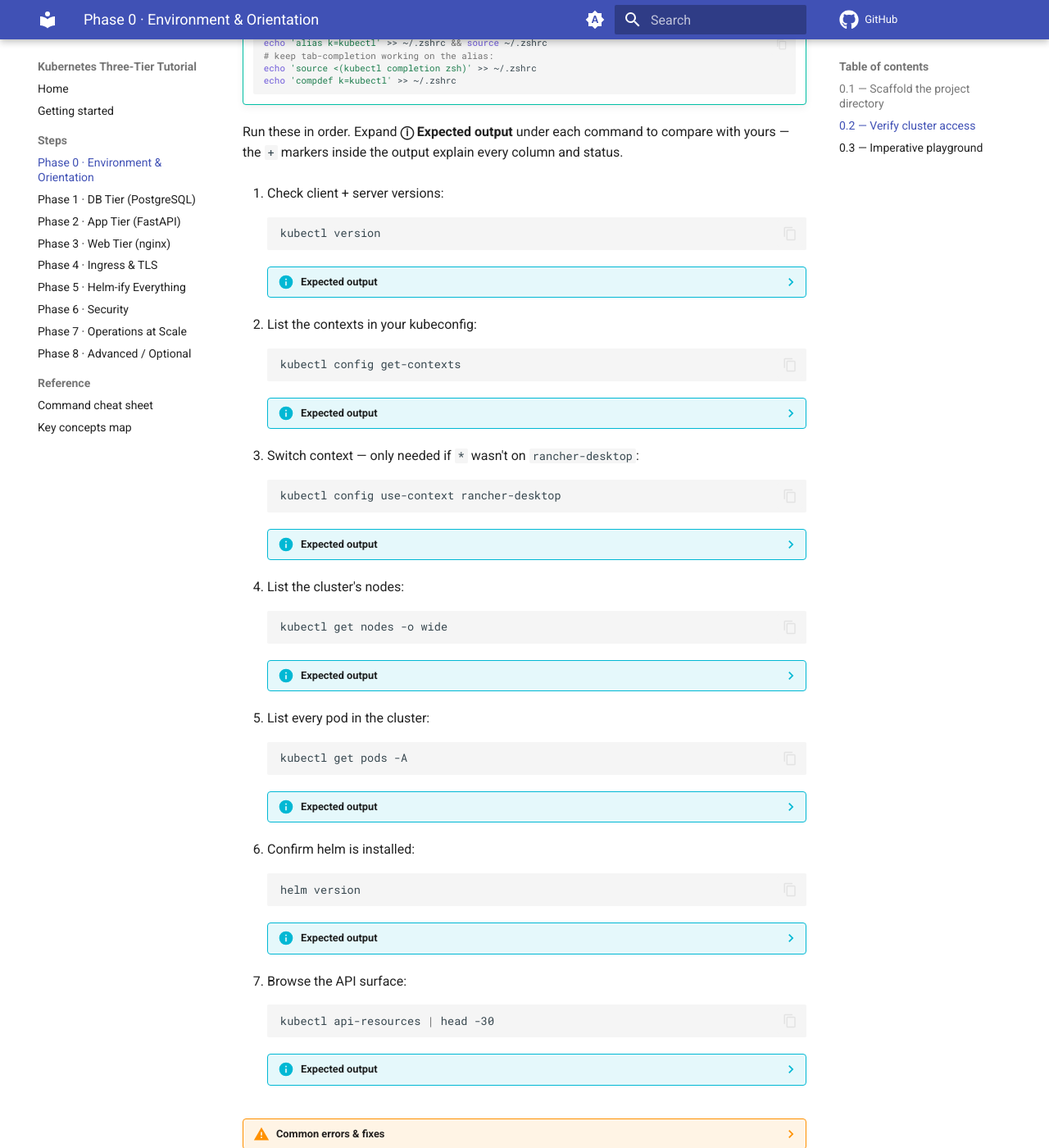
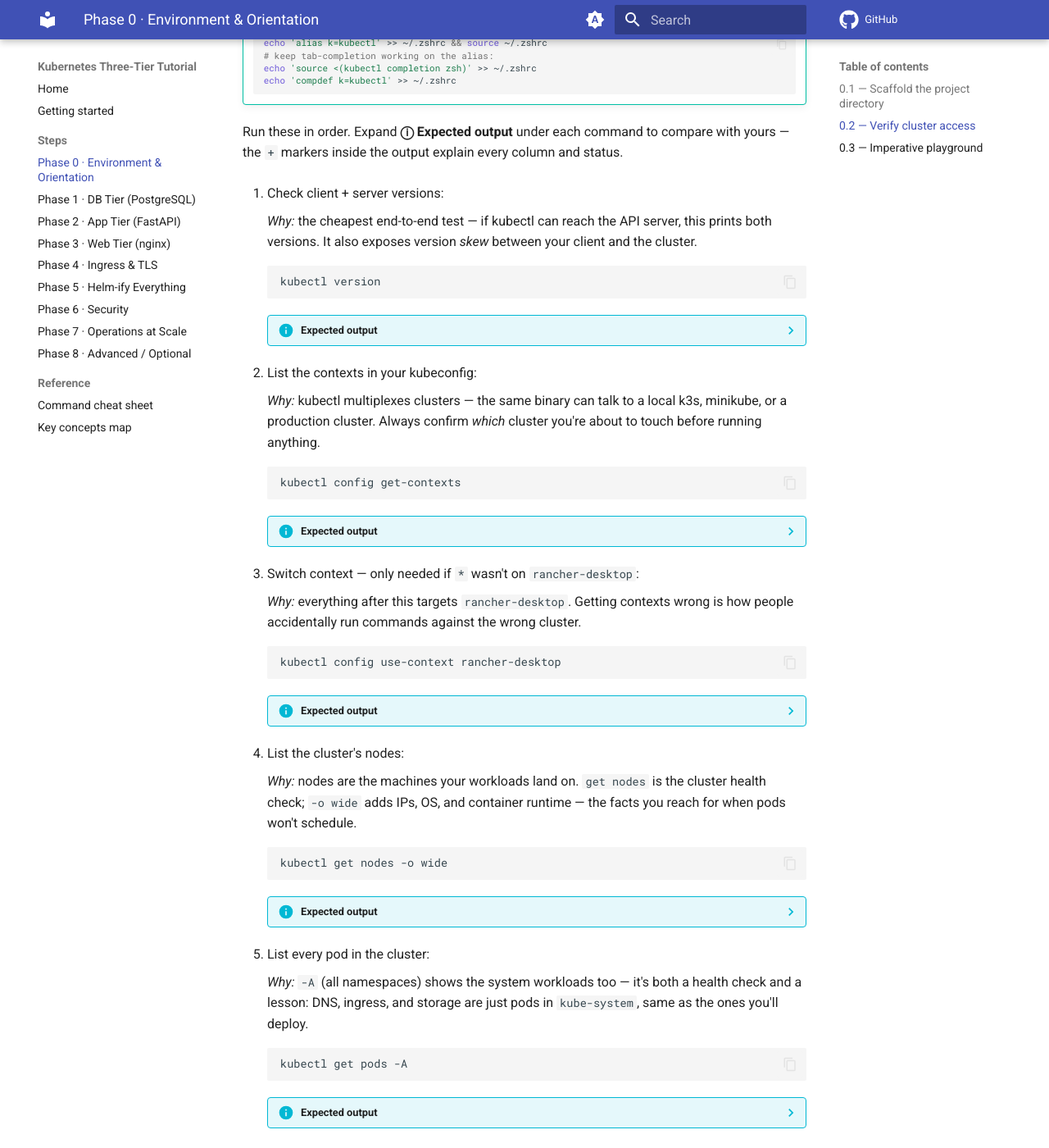
Before and after one commit to francoisharmse/k8s-tutorial, an MkDocs documentation site: the page built from docs/steps/phase-0.md, in a window 1280 px wide and 1400 px high, scrolled down 1412 px. Shown: the whole window at 82% size. Built offline with MkDocs 1.6.1 and Material for MkDocs 9.7.7, drawn with Linux system fonts in a browser that asks for light colours; comment, search, counter and statistics services are not loaded; some of the changed text lies outside the part shown.

Commit message:
Expanded Helm installation instructions across all platforms and added inline rationale for each Phase 0 verification command

````diff
--- a/docs/steps/phase-0.md
+++ b/docs/steps/phase-0.md
@@ -118,6 +118,10 @@
 
 1.  Check client + server versions:
 
+    *Why:* the cheapest end-to-end test — if kubectl can reach the API server,
+    this prints both versions. It also exposes version *skew* between your
+    client and the cluster.
+
     ```bash
     kubectl version
     ```
@@ -134,6 +138,10 @@
             means it's **k3s**, Rancher Desktop's bundled distribution.
 
 2.  List the contexts in your kubeconfig:
+
+    *Why:* kubectl multiplexes clusters — the same binary can talk to a local
+    k3s, minikube, or a production cluster. Always confirm *which* cluster
+    you're about to touch before running anything.
 
     ```bash
     kubectl config get-contexts
@@ -156,6 +164,9 @@
 
 3.  Switch context — only needed if `*` wasn't on `rancher-desktop`:
 
+    *Why:* everything after this targets `rancher-desktop`. Getting contexts
+    wrong is how people accidentally run commands against the wrong cluster.
+
     ```bash
     kubectl config use-context rancher-desktop
     ```
@@ -166,6 +177,10 @@
         targets this context unless you override it with `--context`.
 
 4.  List the cluster's nodes:
+
+    *Why:* nodes are the machines your workloads land on. `get nodes` is the
+    cluster health check; `-o wide` adds IPs, OS, and container runtime —
+    the facts you reach for when pods won't schedule.
 
     ```bash
     kubectl get nodes -o wide
@@ -187,6 +202,10 @@
             `lima-` is the Lima VM it lives in.
 
 5.  List every pod in the cluster:
+
+    *Why:* `-A` (all namespaces) shows the system workloads too — it's both a
+    health check and a lesson: DNS, ingress, and storage are just pods in
+    `kube-system`, same as the ones you'll deploy.
 
     ```bash
     kubectl get pods -A
@@ -213,6 +232,9 @@
 
 6.  Confirm helm is installed:
 
+    *Why:* you'll deploy PostgreSQL via a Helm chart in step 1.2 — better to
+    discover a missing install now than mid-step.
+
     ```bash
     helm version
     ```
@@ -222,7 +244,69 @@
         `version.BuildInfo{Version:"v3.x.x", GitCommit:"…", GoVersion:"…"}` —
         just proves helm works; the version prints inside `BuildInfo`.
 
+    ??? tip "helm: command not found? Install it"
+
+        === "macOS — Homebrew"
+
+            ```bash
+            brew install helm
+            ```
+
+        === "Windows — winget"
+
+            ```powershell
+            winget install Helm.Helm
+            ```
+
+        === "Windows — Chocolatey"
+
+            ```powershell
+            choco install kubernetes-helm
+            ```
+
+        === "Windows — Scoop"
+
+            ```powershell
+            scoop install helm
+            ```
+
+        === "Debian/Ubuntu — apt"
+
+            ```bash
+            curl https://baltocdn.com/helm/signing.asc | gpg --dearmor | \
+              sudo tee /usr/share/keyrings/helm.gpg > /dev/null
+            echo "deb [signed-by=/usr/share/keyrings/helm.gpg] \
+              https://baltocdn.com/helm/stable/debian/ all main" | \
+              sudo tee /etc/apt/sources.list.d/helm-stable-debian.list
+            sudo apt update && sudo apt install helm
+            ```
+
+        === "Fedora — dnf"
+
+            ```bash
+            sudo dnf install helm
+            ```
+
+        === "Linux — Snap"
+
+            ```bash
+            sudo snap install helm --classic
+            ```
+
+        === "Any OS — official script"
+
+            ```bash
+            curl https://raw.githubusercontent.com/helm/helm/main/scripts/get-helm-3 | bash
+            ```
+
+        All of these install the `helm` binary on your `PATH` — re-run
+        `helm version` afterwards to confirm.
+
 7.  Browse the API surface:
+
+    *Why:* this is the catalog of everything kubectl can manage — discoverable
+    instead of memorized. It answers "does `hpa` have a shortname?" and "is a
+    `clusterrole` namespaced?" without leaving the terminal.
 
     ```bash
     kubectl api-resources | head -30
@@ -268,7 +352,8 @@
     in (e.g., `kubectl get nodes .`). kubectl reads it as a resource name —
     drop it.
 
-    **`helm: command not found`** — `brew install helm`.
+    **`helm: command not found`** — see the *Install it* dropdown under
+    command 6 above (`brew install helm` on macOS).
 
 !!! success "Verify"
     Node shows `Ready`; `kube-system` pods `Running`.
````
Also changed, not shown: README.md (+4 -1 lines), 4 other files.
